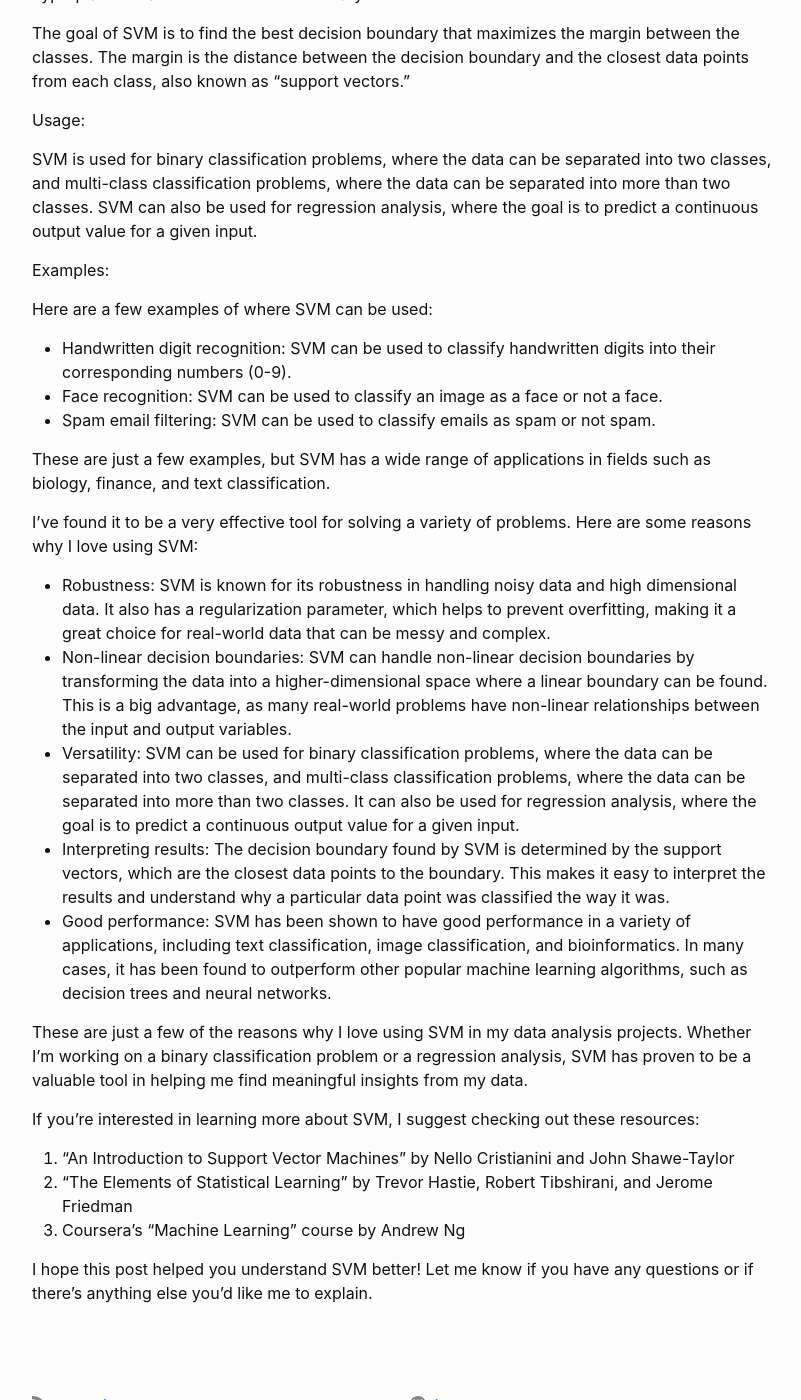
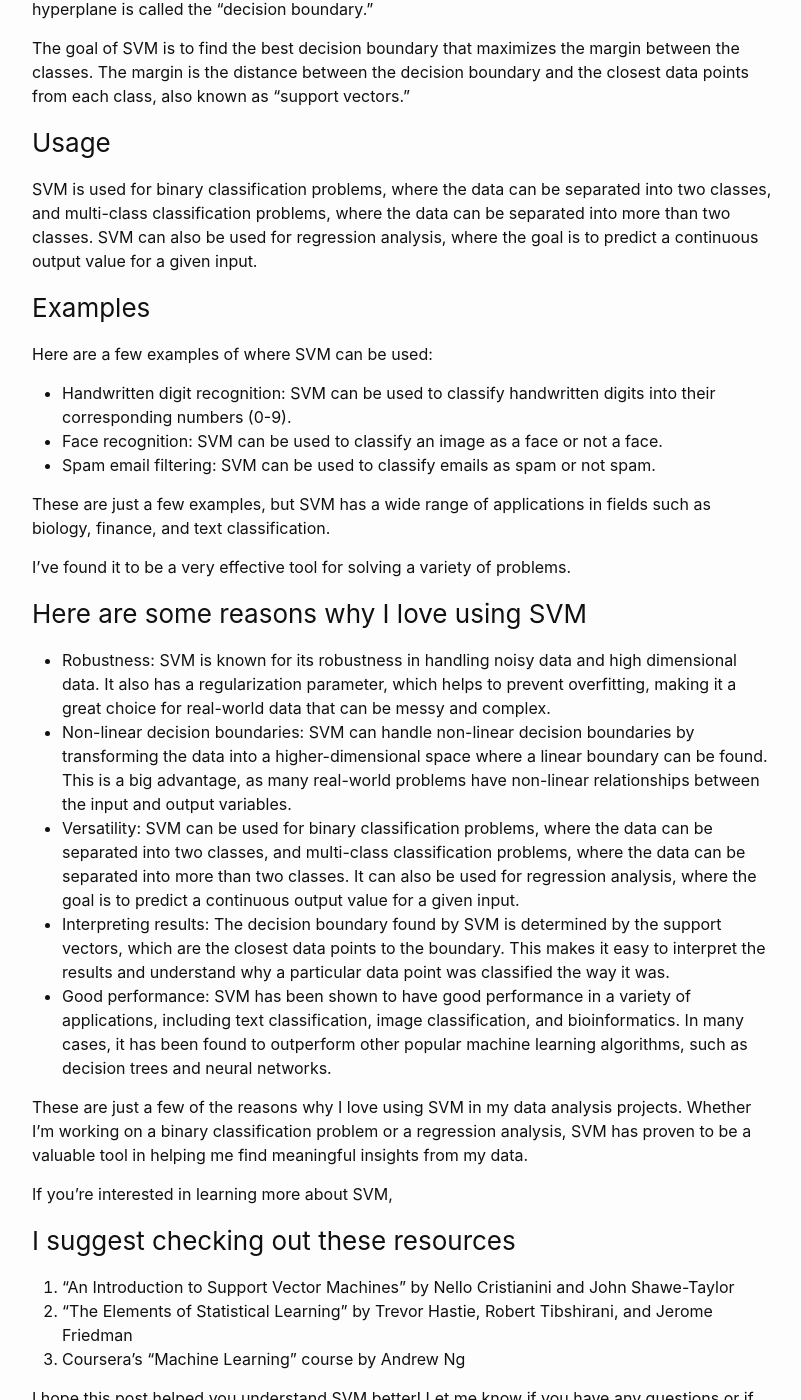
Before and after one commit to jarondlk/jaronchai-blog, a Jekyll site: the page built from _posts/2021-10-03-svm.markdown, in a window 1280 px wide and 1400 px high, scrolled down 535 px. Shown: the whole window, without its empty margins (238-1039 px from the left). Built offline with Jekyll 4.4.1, drawn with Linux system fonts in a browser that asks for light colours; comment, search, counter and statistics services are not loaded.

```diff
--- a/_posts/2021-10-03-svm.markdown
+++ b/_posts/2021-10-03-svm.markdown
@@ -29,7 +29,9 @@ Here are a few examples of where SVM can be used:
 
 These are just a few examples, but SVM has a wide range of applications in fields such as biology, finance, and text classification.
 
-I've found it to be a very effective tool for solving a variety of problems. Here are some reasons why I love using SVM:
+I've found it to be a very effective tool for solving a variety of problems.
+
+### Here are some reasons why I love using SVM
 
 * Robustness: SVM is known for its robustness in handling noisy data and high dimensional data. It also has a regularization parameter, which helps to prevent overfitting, making it a great choice for real-world data that can be messy and complex.
 * Non-linear decision boundaries: SVM can handle non-linear decision boundaries by transforming the data into a higher-dimensional space where a linear boundary can be found. This is a big advantage, as many real-world problems have non-linear relationships between the input and output variables.
@@ -39,7 +41,9 @@ I've found it to be a very effective tool for solving a variety of problems. Her
 
 These are just a few of the reasons why I love using SVM in my data analysis projects. Whether I'm working on a binary classification problem or a regression analysis, SVM has proven to be a valuable tool in helping me find meaningful insights from my data.
 
-If you're interested in learning more about SVM, I suggest checking out these resources:
+If you're interested in learning more about SVM,
+
+### I suggest checking out these resources
 
 1. "An Introduction to Support Vector Machines" by Nello Cristianini and John Shawe-Taylor
 2. "The Elements of Statistical Learning" by Trevor Hastie, Robert Tibshirani, and Jerome Friedman
```
Also changed, not shown: other parts of _posts/2021-10-03-svm.markdown (+3 -3 lines).
